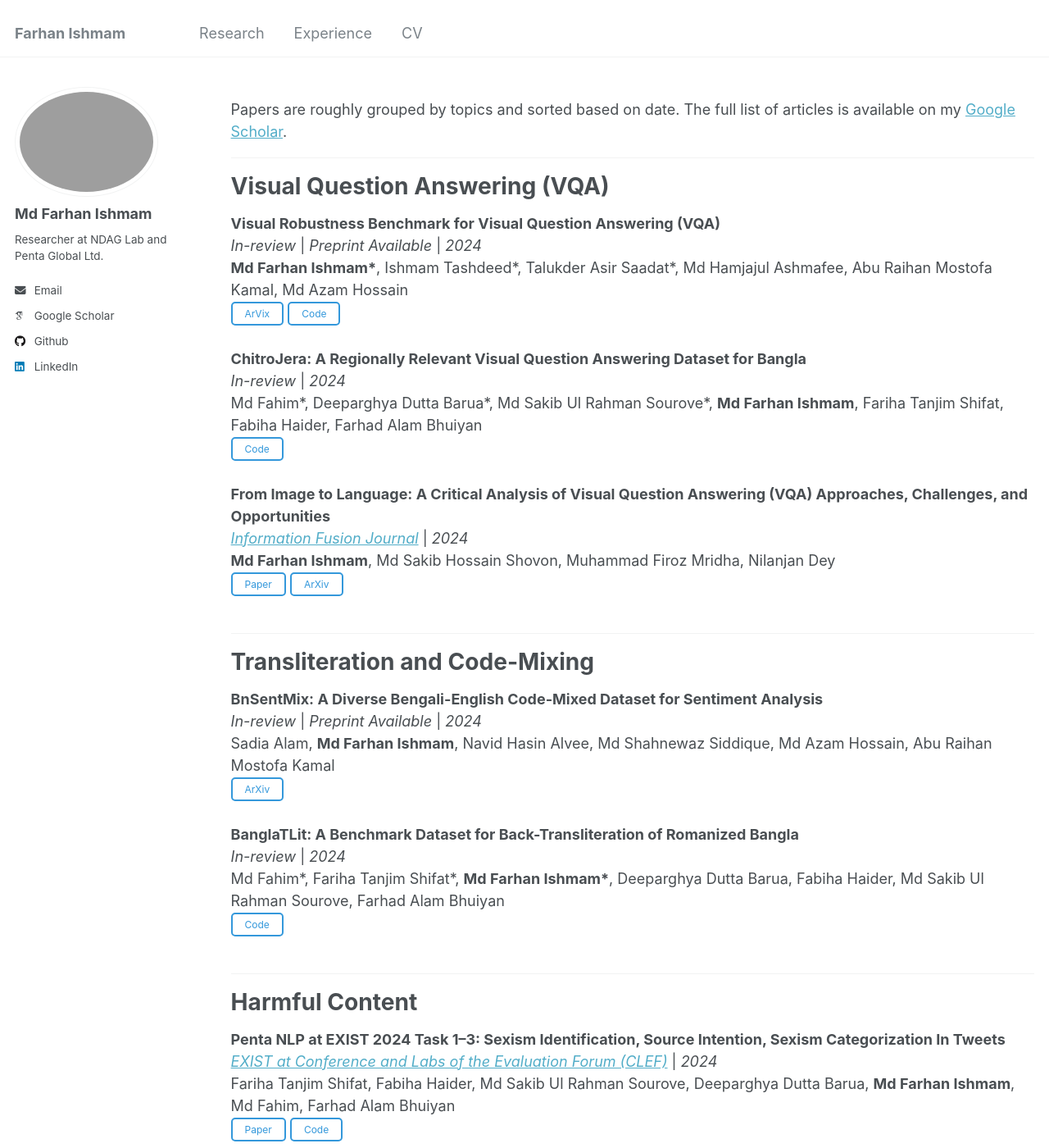
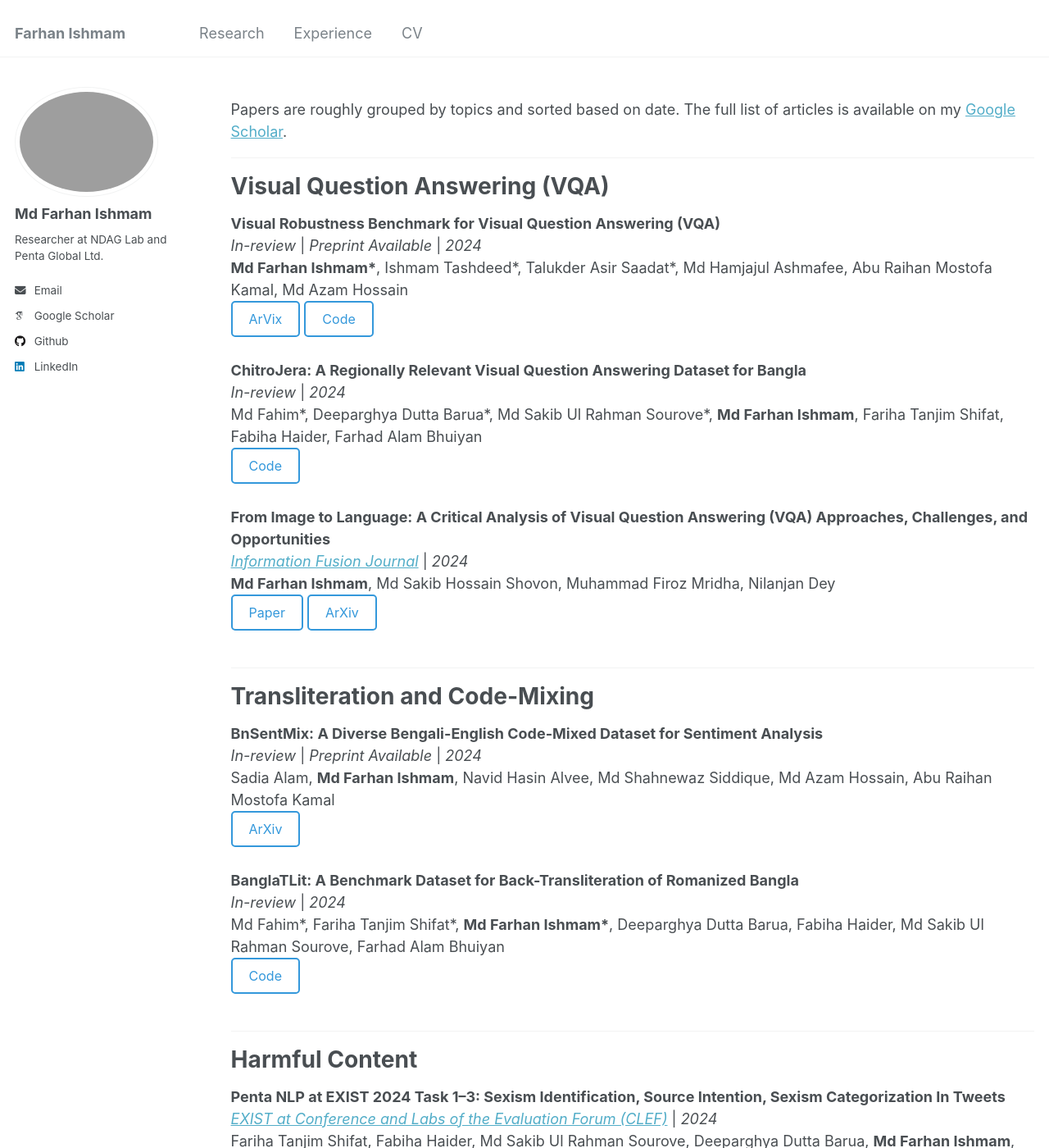
Before and after one commit to farhanishmam/farhanishmam.github.io, a Jekyll site: the page built from _pages/publications.html, in a window 1280 px wide and 1400 px high. Shown: the whole window at 82% size. Built offline with Jekyll 4.4.1, drawn with Linux system fonts in a browser that asks for light colours; some web fonts are replaced.

Commit message:
Update publications.html

```diff
--- a/_pages/publications.html
+++ b/_pages/publications.html
@@ -12,16 +12,16 @@ author_profile: true
   <title>Transparent Button</title>
   <style>
        .transparent-button {
-          background-color: transparent;
-          border: 2px solid #3498db;
-          color: #3498db;
-          padding: 5px 15px;
-          font-size: 12px;
-          cursor: pointer;
-          border-radius: 5px;
-          transition: all 0.3s ease;
+            display: inline-block;     /* Makes the link behave like a button */
+            background-color: transparent; /* Background color of the button */
+            color: #3498db;              /* Text color */
+            padding: 10px 20px;        /* Padding for size */
+            text-align: center;        /* Centers the text */
+            text-decoration: none;     /* Removes the underline */
+            font-size: 16px;           /* Font size */
+            border-radius: 5px;        /* Rounded corners */
+            border: 2px solid #3498db;              /* No border */
         }
-
    .transparent-button:hover {
             background-color: #3498db;
             color: white;
```
Lines whose indentation alone changed are shown as unchanged.
